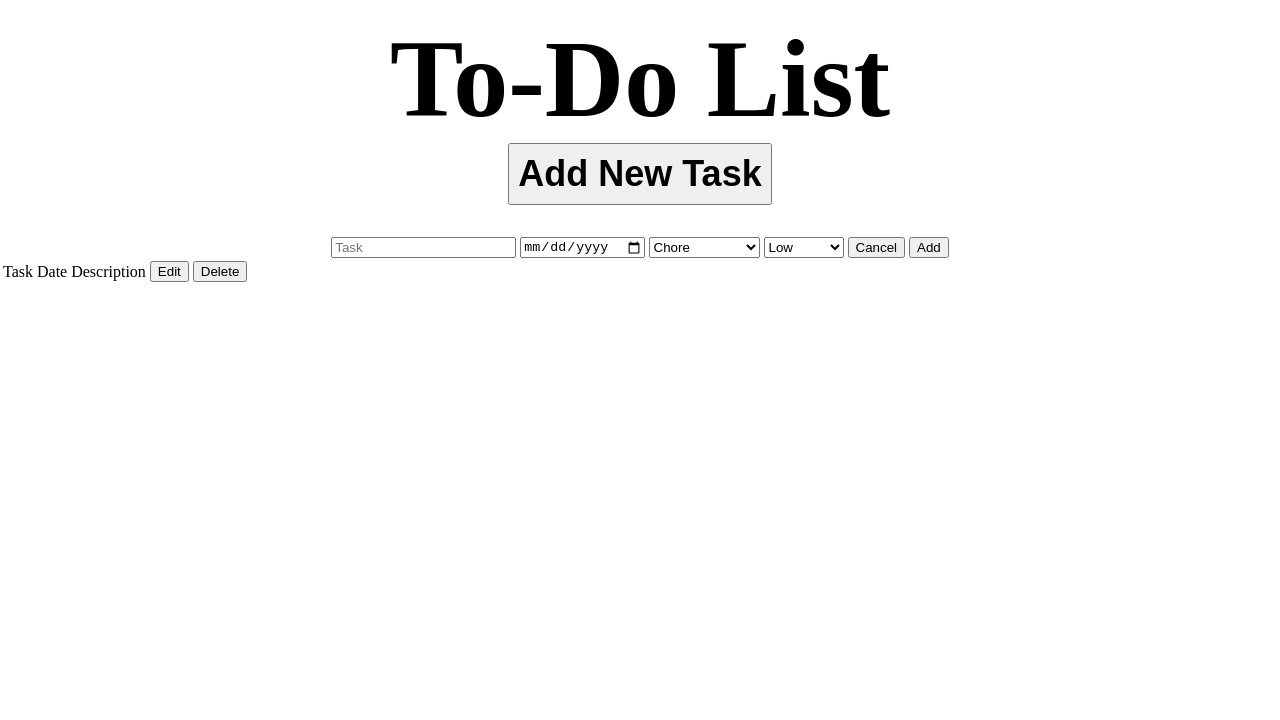
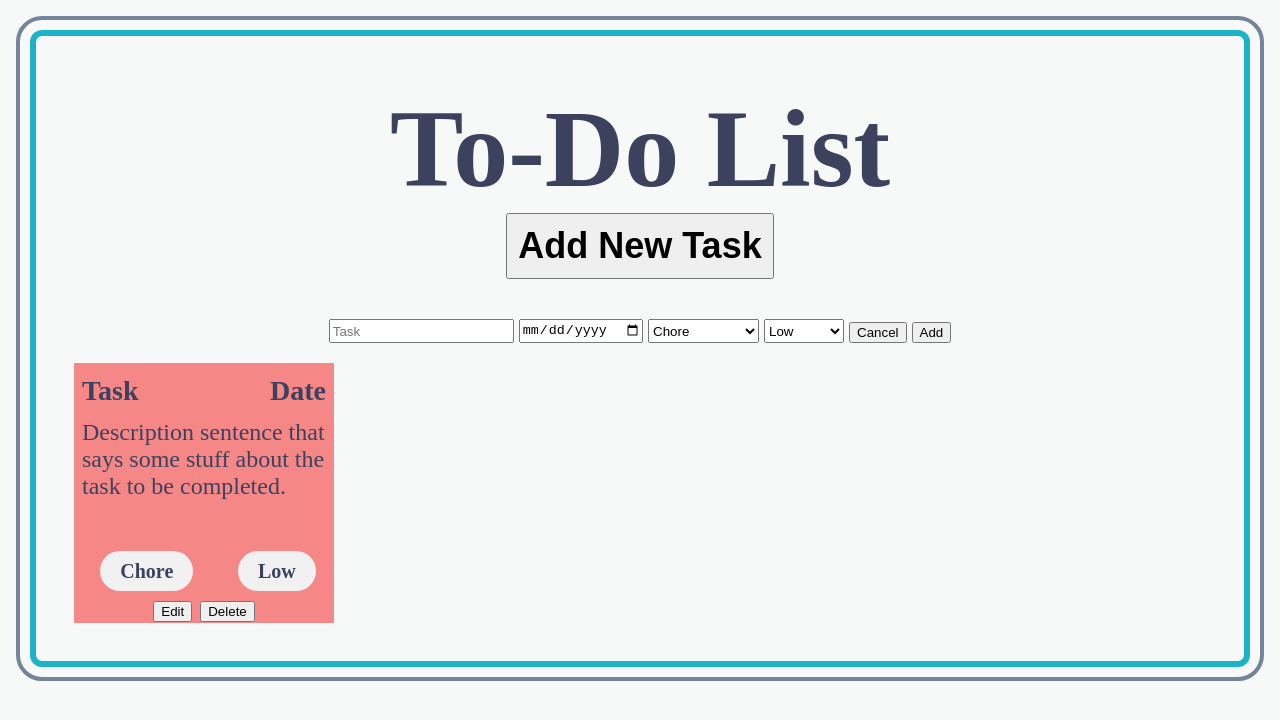
Before and after one commit to Amiriel01/To-Do-List, a plain HTML site: page index.html in a window 1280 px wide. Drawn offline with Linux system fonts and the light colour scheme.

Commit message:
test task card styled

```diff
--- a/index.html
+++ b/index.html
@@ -10,25 +10,26 @@
 </head>
 
 <body>
+    <div id="frame">
         <div id="page-title">
             To-Do List
         </div>
         <div id="add-button-container">
-        <button id="add-task">
+            <button class="add-task">
                 Add New Task
             </button>
         </div>
-    <div class="form-container">
+        <div class="form-container hidden">
             <form class="form">
                 <input type="text" id="form-task" placeholder="Task" name="form-task">
-            <input type="date" id="date" name="date">
-            <select id="catagory" name="catagory">
+                <input type="date" id="form-date" name="date">
+                <select id="form-catagory" name="catagory">
                     <option id="chore">Chore</option>
                     <option id="errand">Errand</option>
                     <option id="appointment">Appointment</option>
                     <option id="Misc/Reminder">Misc/Reminder</option>
                 </select>
-            <select id="priority" name="priority">
+                <select id="form-priority" name="priority">
                     <option id="low">Low</option>
                     <option id="medium">Medium</option>
                     <option id="high">High</option>
@@ -41,17 +42,22 @@
             </form>
         </div>
         <div class="task-info-container">
-        <table>
-            <tbody class="task-info">
-                <td>Task</td>
-                <td>Date</td>
-                <td id="description">Description</td>
-                <td><button id="edit">Edit</button></td>
-                <td><button id="delete">Delete</button></td>
-            </tbody>
-        </table>
+            <div class="name-date">
+                <div class="task-name">Task</div>
+                <div class="task-date">Date</div>
+            </div>
+            <div class="task-description">Description sentence that says some stuff about the task to be completed.</div>
+            <div class="chips">
+                <div class="category-chip">Chore</div>
+                <div class="priority-chip">Low</div>
+            </div>
+            <div class="task-buttons">
+                <button id="edit">Edit</button>
+                <button id="delete">Delete</button>
             </div>
         </div>
+    </div>
+
 
     <script src="main.js"></script>
 </body>
--- a/styles.css
+++ b/styles.css
@@ -1,9 +1,15 @@
-html, body {
+html {
     margin: 0;
     padding: 0;
-    background-image: ;
-    background-repeat: no-repeat;
-    background-size: cover;
+    background-color: #f7f8f8;
+    border: 6px solid #1cb3c8;
+    outline: 4px solid #738598;
+    border-radius: 12px;
+    font-size: 20px;
+    margin: 30px;
+    padding: 30px;
+    outline-offset: 0.5em;
+    color: #3c415e;
 }
 
 #page-title {
@@ -18,12 +24,17 @@ html, body {
     justify-content: center;
     margin-bottom: 2rem;
 }
-#add-task {
+
+.add-task {
     font-size: 36px;
     font-weight: bold;
     margin-left: auto;
     margin-right: auto;
     padding: 0.5rem;
+}
+
+.hidden {
+    display: none;
 }
 
 .form-container {
@@ -37,3 +48,69 @@ html, body {
     justify-content: center;
     gap: .25rem;
 }
+
+.task-info-container {
+    height: 13rem;
+    width: 13rem;
+    background-color: #f68787;
+
+}
+
+.name-date {
+    display: flex;
+    justify-content: space-between;
+    margin-top: 1rem;
+    font-size: 28px;
+    padding-left: 8px;
+    padding-right: 8px;
+    padding-top: 12px;
+    font-weight: bold;
+}
+
+.task-description {
+    font-size: 24px;
+    padding-top: 12px;
+    padding-left: 8px;
+    padding-right: 8px;
+    height: 6rem;
+}
+
+.category-chip {
+    display: inline-block;
+    padding: 0 20px;
+    height: 40px;
+    line-height: 40px;
+    border-radius: 25px;
+    background-color: #f1f1f1;
+    margin-left: 8px;
+    margin-top: 12px;
+}
+
+.chips {
+    display: flex;
+    justify-content: space-around;
+    font-weight: bold;
+    font-size: 20px;
+}
+
+.priority-chip {
+    display: inline-block;
+    padding: 0 20px;
+    height: 40px;
+    line-height: 40px;
+    border-radius: 25px;
+    background-color: #f1f1f1;
+    margin-left: 8px;
+    margin-top: 12px;
+}
+
+.task-buttons {
+    display: flex;
+    justify-content: center;
+    gap: 8px;
+}
+
+#edit,
+#delete {
+    margin-top: .5rem;
+}
```
Also changed, not shown: 1 other file. Lines whose indentation alone changed are shown as unchanged.
